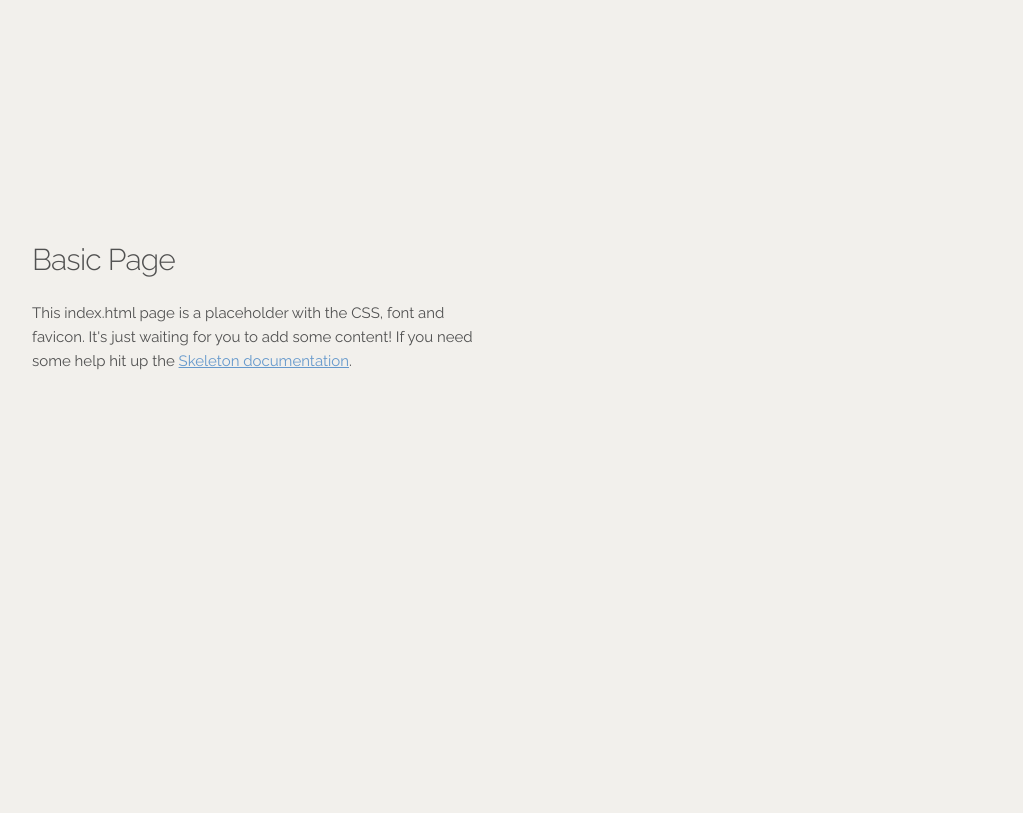
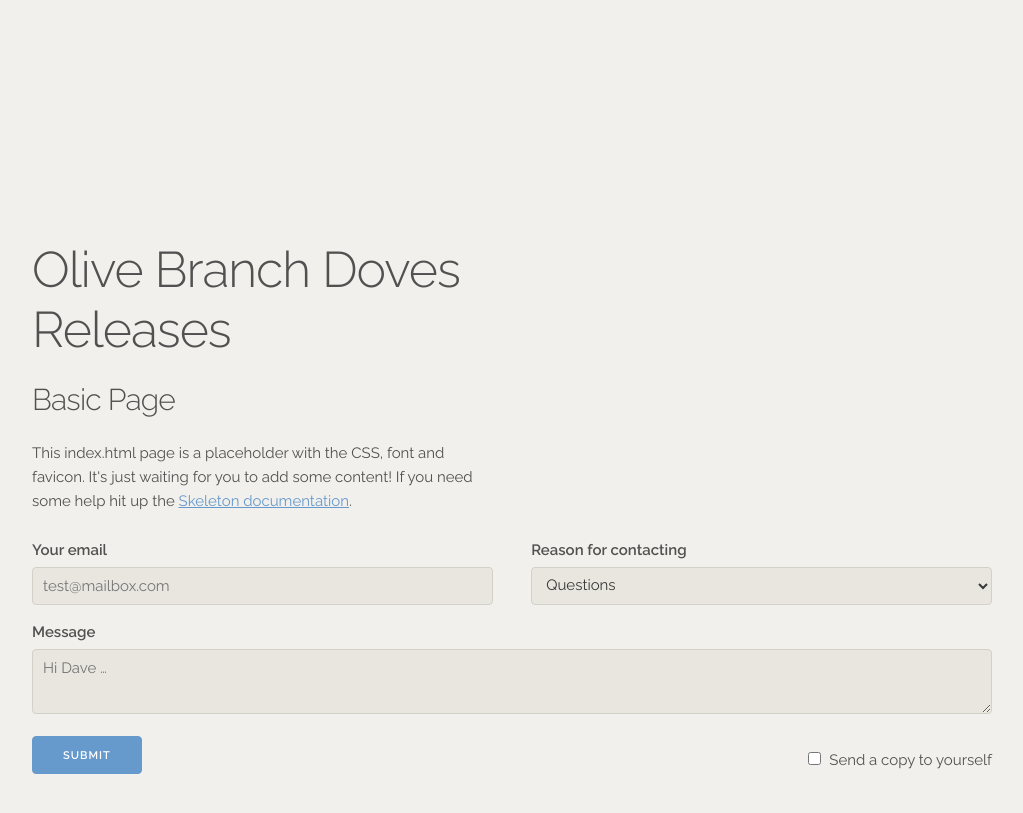
Before and after one commit to olive-branch-doves/olivebranchdoves.com, a Jekyll site: the page built from index.html, in a window 1280 px wide. Shown: the top 813 px of the page, without its empty margins (128-1151 px from the left). Built offline with Jekyll 4.4.1, drawn with Linux system fonts in a browser that asks for light colours.

Commit message:
started on homepage content and styling

```diff
--- a/css/main.scss
+++ b/css/main.scss
@@ -11,7 +11,7 @@ $color01: #393939;
 $color02: #515151;
 $color03: #747369;
 $color04: #a09f93;
-$color05: #2d2d2d;
+$color05: #d3d0c8;
 $color06: #e8e6df;
 $color07: #f2f0ec;
 $color08: #f2777a;
@@ -37,3 +37,22 @@ a{
 a:hover{
   color: $color0C;
 }
+
+input[type="email"], input[type="number"], input[type="search"],
+input[type="text"], input[type="tel"], input[type="url"],
+input[type="password"], textarea, select {
+  background-color: $color06;
+  color: $color01;
+  border:1px solid $color05;
+}
+.button.button-primary, button.button-primary,
+input[type="submit"].button-primary, input[type="reset"].button-primary,
+input[type="button"].button-primary{
+  background-color: $link-color;
+  border-color: $link-color;
+}
+
+.example-send-yourself-copy {
+    float: right;
+    margin-top: 12px;
+}
--- a/index.html
+++ b/index.html
@@ -1,11 +1,35 @@
 ---
 layout: default
 ---
-<div class="container">
+<div id="content" class="container">
   <div class="row">
     <div class="one-half column" style="margin-top: 25%">
+      <h1>Olive Branch Doves Releases</h1>
       <h4>Basic Page</h4>
       <p>This index.html page is a placeholder with the CSS, font and favicon. It's just waiting for you to add some content! If you need some help hit up the <a href="http://www.getskeleton.com">Skeleton documentation</a>.</p>
     </div>
   </div>
+  <form>
+  <div class="row">
+    <div class="six columns">
+      <label for="exampleEmailInput">Your email</label>
+      <input class="u-full-width" type="email" placeholder="test@mailbox.com" id="exampleEmailInput">
+    </div>
+    <div class="six columns">
+      <label for="exampleRecipientInput">Reason for contacting</label>
+      <select class="u-full-width" id="exampleRecipientInput">
+        <option value="Option 1">Questions</option>
+        <option value="Option 2">Admiration</option>
+        <option value="Option 3">Can I get your number?</option>
+      </select>
+    </div>
+  </div>
+  <label for="exampleMessage">Message</label>
+  <textarea class="u-full-width" placeholder="Hi Dave …" id="exampleMessage"></textarea>
+  <label class="example-send-yourself-copy">
+    <input type="checkbox">
+    <span class="label-body">Send a copy to yourself</span>
+  </label>
+  <input class="button-primary" type="submit" value="Submit">
+</form>
 </div>
```
